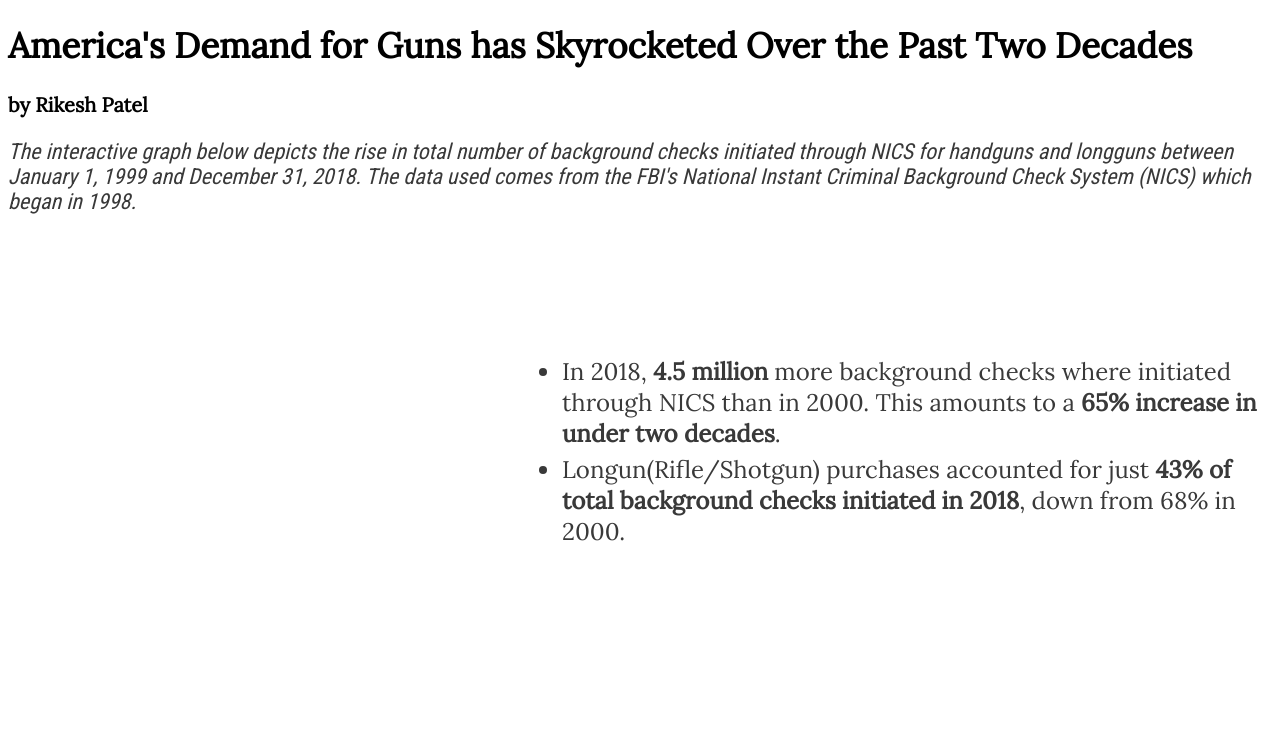
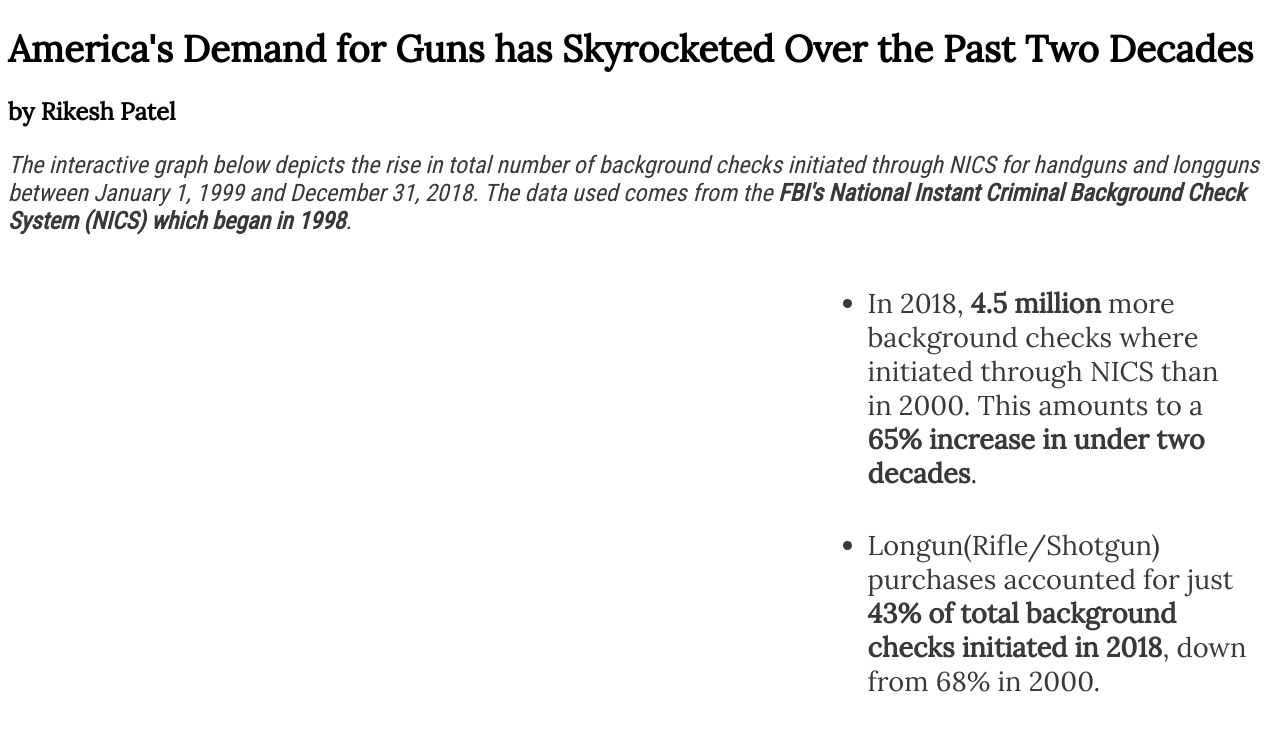
Before and after one commit to rikeshp/rikeshp.github.io, a plain HTML site: page Projects/demandforguns.html in a window 1280 px wide. Drawn offline with nearby package versions, Linux system fonts and the light colour scheme; no server answers.

Commit message:
Update demandforguns.html

```diff
--- a/Projects/demandforguns.html
+++ b/Projects/demandforguns.html
@@ -24,26 +24,22 @@ America's Demand for Guns has Skyrocketed Over the Past Two Decades
 </head>
 
 <body>
-<h1 style="color: #000000; font-size: 35px;">America's Demand for Guns has Skyrocketed Over the Past Two Decades</h1>
-<p style="font-weight: bold; color: #000000; font-size: 20px;">by Rikesh Patel</p>
+  <h1 style="color: #000000; font-size: 2.3em;">America's Demand for Guns has Skyrocketed Over the Past Two Decades</h1>
+  <p style="font-weight: bold; color: #000000; font-size: 1.5em;">by Rikesh Patel</p>
 
-<p style="color: #393939; max-width: 1400px; font-family: 'Roboto Condensed', sans-serif; font-style: italic; font-size: 22px;"> The interactive graph below depicts the rise in total number of background checks initiated through NICS for handguns and longguns between January 1, 1999 and December 31, 2018.
-The data used comes from the FBI's National Instant Criminal Background Check System (NICS) which began in 1998.</p>
+  <p style="color: #393939; max-width: 100%; font-family: 'Roboto Condensed', sans-serif; font-style: italic; font-size: 1.5em;"> The interactive graph below depicts the rise in total number of background checks initiated through NICS for handguns and longguns between January 1, 1999 and December 31, 2018.
+    The data used comes from the <b>FBI's National Instant Criminal Background Check System (NICS) which began in 1998</b>.</p>
 <!--<h2 style="float: right; color: #303030; font-size: 30px;">Key Points</h2> -->
-
-<ul style="margin-top: 120px; margin-right: 10px; float: right; max-width: 700px; color: #393939;list-style-type:disc; font-size: 24px;">
-  <li style="margin-bottom: 5px;"> In 2018, <b>4.5 million</b> more background checks where initiated through NICS than in 2000. This amounts to a <b>65% increase in under two decades</b>.</li>
+  <ul style="margin-right: 2%; max-width: 30%; float: right; color: #393939;list-style-type:disc; font-size: 1.7em;">
+    <li style="margin-bottom: 10%;"> In 2018, <b>4.5 million</b> more background checks where initiated through NICS than in 2000. This amounts to a <b>65% increase in under two decades</b>.</li>
     <li> Longun(Rifle/Shotgun) purchases accounted for just <b>43% of total background checks initiated in 2018</b>, down from 68% in 2000.  </li>
   </ul>
-
 </body>
 
 
 <script>
 // set the dimensions and margins of the graph
-var margin = {position: "fixed", top: 40, left: 70, right: 10, bottom: 50},
-    width = 450 - margin.left - margin.right,
-    height = 400 - margin.top - margin.bottom;
+var margin = {position: "fixed", top: 40, left: 70, right: 10, bottom: 50}, width = 700, height = 500;
 // append the svg object to the body of the page
 var svg = d3.select("#my_dataviz")
   .append("svg")
```
Lines whose indentation alone changed are shown as unchanged.
